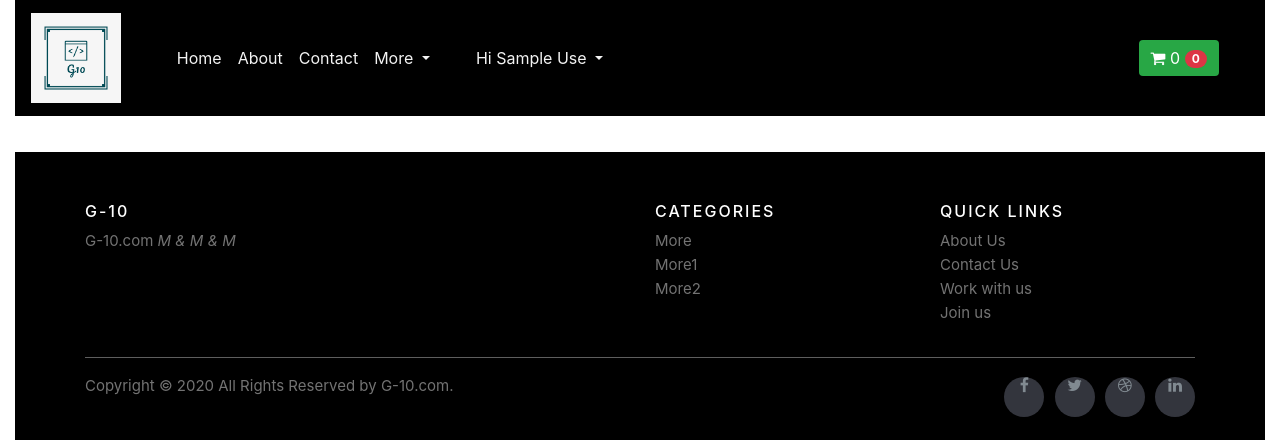
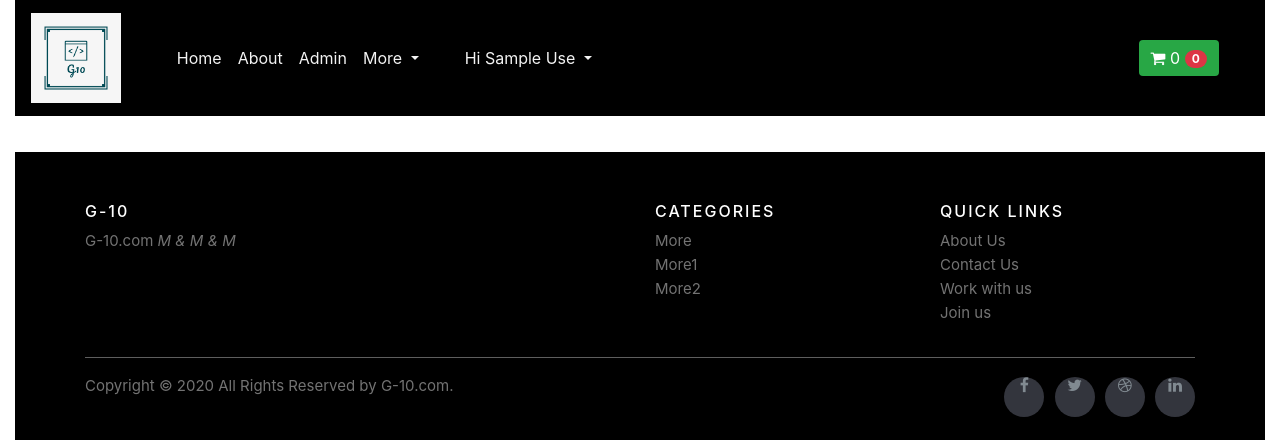
Before and after one commit to MattiasKallstrom/G10, a PHP site: page /index.php in a window 1280 px wide. Shown: the top 440 px of the page. Run offline with PHP 8.4, Linux system fonts and the light colour scheme; the visitor is signed in with stand-in values (Sample User, id 1); data that the repository does not hold is empty.

Commit message:
Admin tab in header

```diff
--- a/layout/header-signed-in.php
+++ b/layout/header-signed-in.php
@@ -28,8 +28,8 @@
 						<li class="nav-item">
 							<a class="nav-link" href="#">About</a>
 						</li>
-					<li class="nav-item">
-							<a class="nav-link" href="#">Contact</a>
+						<li class="nav-item">
+						    <a class="nav-link" href="../products/admin.php">Admin</a>
 						</li>
 					<li class="nav-item dropdown">
 							<a class="nav-link dropdown-toggle" href="#" id="navbarDropdown" role="button"
--- a/layout/header.php
+++ b/layout/header.php
@@ -23,6 +23,9 @@
 						</li>
 						<li class="nav-item">
 							<a class="nav-link" href="#">About</a>
+						</li>
+						<li class="nav-item">
+						    <a class="nav-link" href="../products/admin.php">Admin</a>
 						</li>
 						<li class="nav-item dropdown">
 							<a class="nav-link dropdown-toggle" href="#" id="navbarDropdown" role="button"
```
